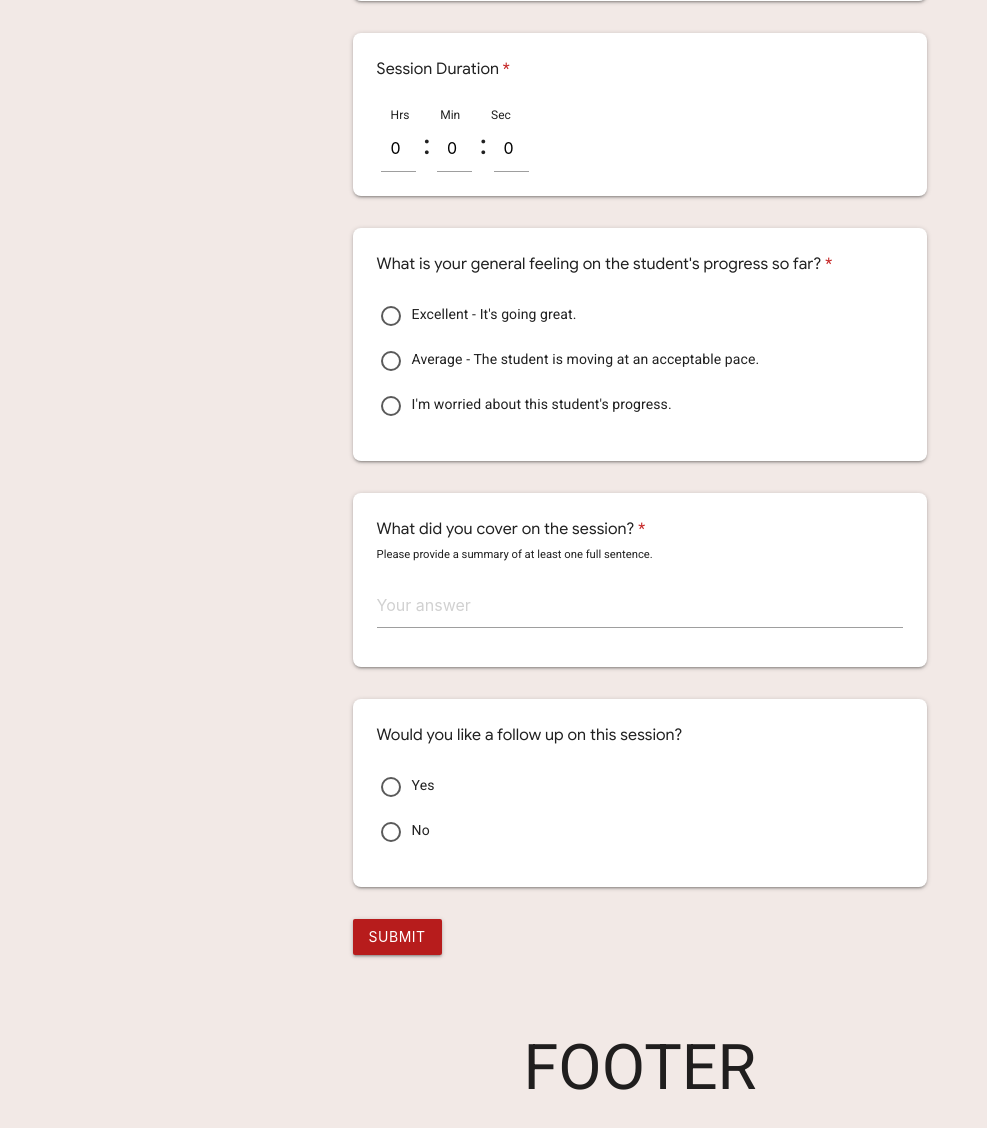
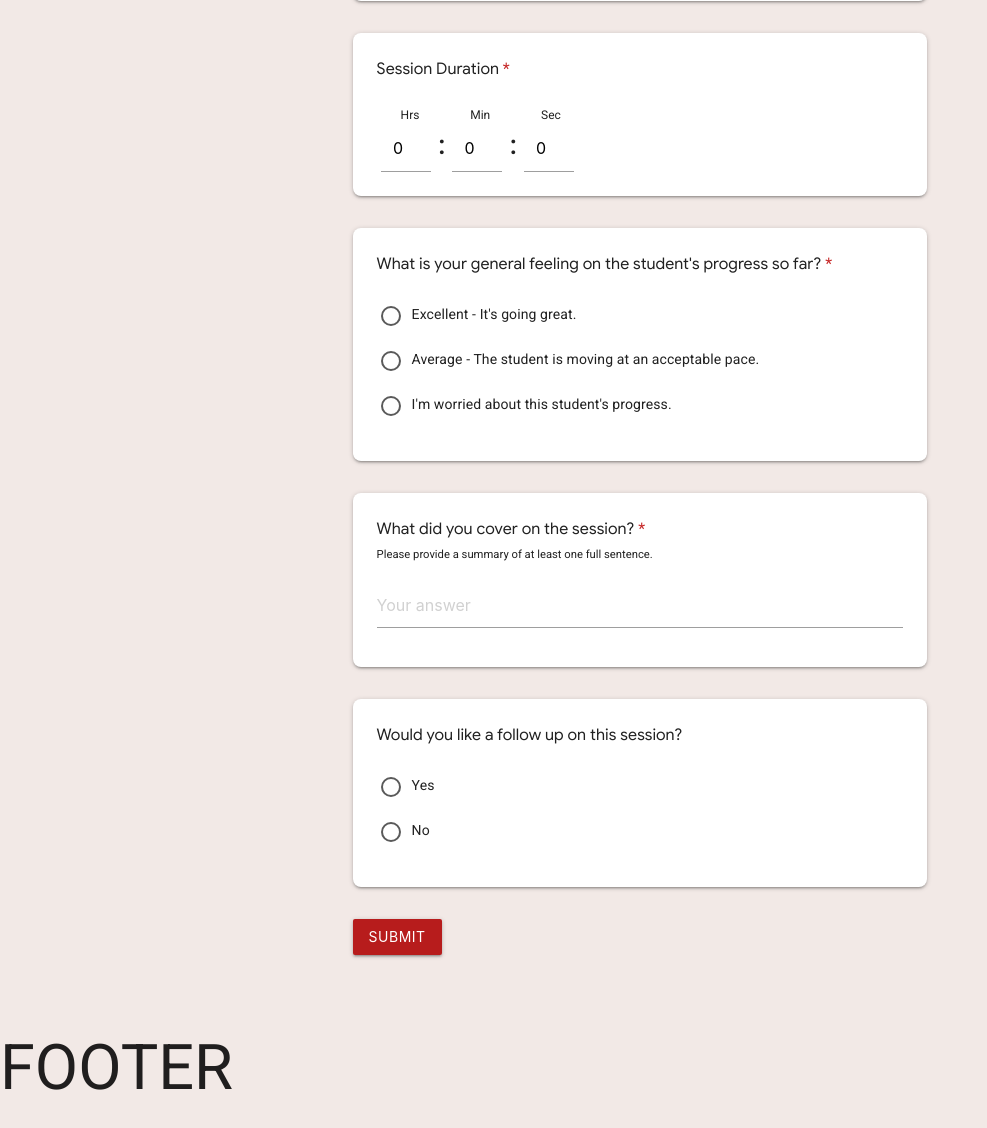
Before and after one commit to TravelTimN/mentor-feedback, a Django app: page / in a window 1280 px wide. Shown: the part 2086-3214 px from the top of the page, without its empty margins (0-987 px from the left). Run offline with Django 3.2, Linux system fonts and the light colour scheme.

Commit message:
Update footer and input size for times

```diff
--- a/static/css/style.css
+++ b/static/css/style.css
@@ -20,6 +20,10 @@ main {
 
 header {
     padding-top: 12px;
+}
+
+footer {
+    width: 100%;
 }
 
 #ci-logo {
@@ -102,8 +106,8 @@ form label {
 }
 
 input[type=number]:not(.browser-default) {
-    width: 35px;
-    text-align: right;
+    width: 50px;
+    text-align: center;
     margin: 0 4px;
 }
 
@@ -113,7 +117,7 @@ strong {
 }
 
 small strong {
-    margin: 0 14px;
+    margin: 0 24px;
     font-weight: normal;
     font-size: 12px;
 }
```
